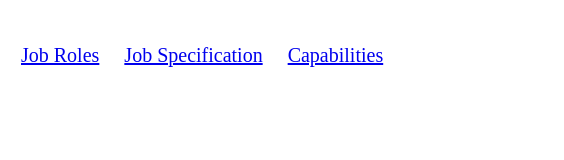
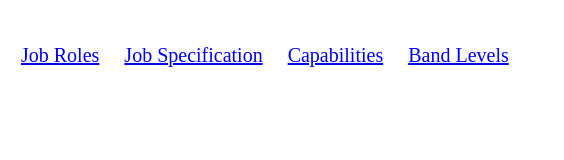
Before and after one commit to ScottKainos/GothicLlamasFE, a website: page views/template.html in a window 1280 px wide. Shown: the full height of the page, 182-746 px from the left. Drawn offline with nearby package versions, Linux system fonts and the light colour scheme; files that its build step writes are made by us from their sources; files whose address does not match are found by name.

Commit message:
Update Template

```diff
--- a/views/template.html
+++ b/views/template.html
@@ -107,6 +107,9 @@ td, th {
     <div class="inline">
         <a href="/job-capabilities" style="display:inline-block;">Capabilities</a>
     </div>
+    <div class="inline">
+        <a href="/band-levels" style="display:inline-block;">Band Levels</a>
+    </div>
 </div>
 
 {% block content %}
```
